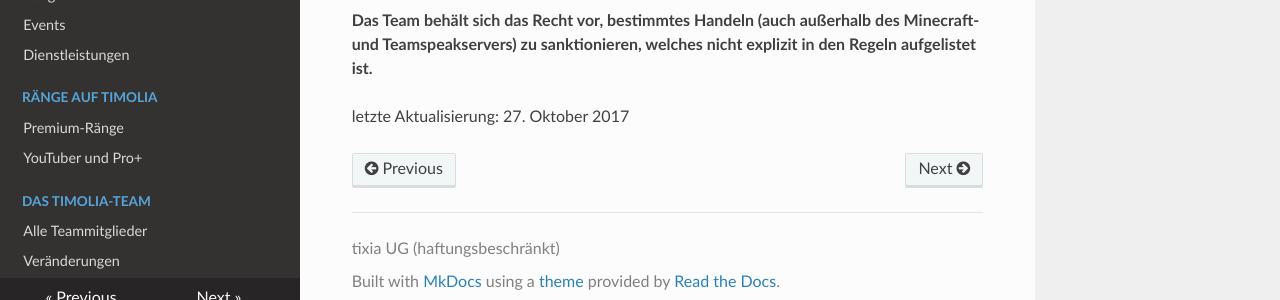
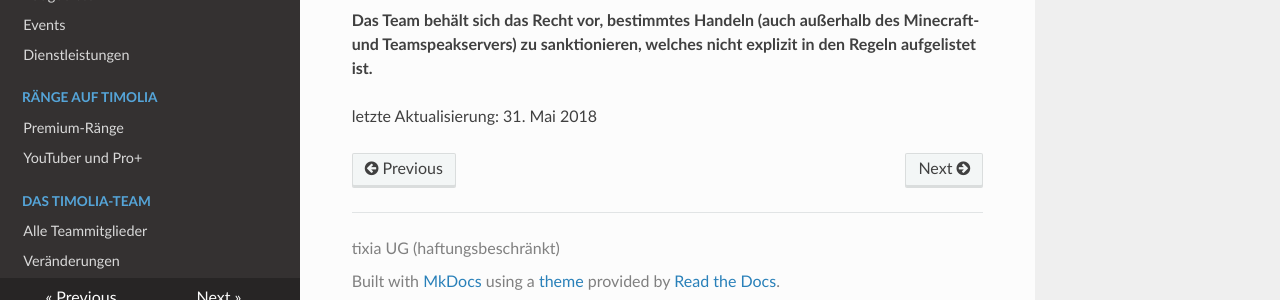
Before and after one commit to TimoliaDE/HowTo, an MkDocs documentation site: the page built from docs/rules/games.md, in a window 1280 px wide and 900 px high, scrolled down 4234 px. Shown: the part 582-882 px from the top of the window. Built offline with MkDocs 1.6.1, drawn with Linux system fonts in a browser that asks for light colours; nearby versions of some CDN libraries; old or Windows-style settings are respelled for this version of MkDocs.

Commit message:
Update games.md

```diff
--- a/docs/rules/games.md
+++ b/docs/rules/games.md
@@ -104,4 +104,4 @@ Bei wiederholten Verstößen gegen das Bannumgehungsverbot können alle betroffe
 
 <strong>Das Team behält sich das Recht vor, bestimmtes Handeln (auch außerhalb des Minecraft- und Teamspeakservers) zu sanktionieren, welches nicht explizit in den Regeln aufgelistet ist.</strong>
 
-letzte Aktualisierung: 27. Oktober 2017
+letzte Aktualisierung: 31. Mai 2018
```
